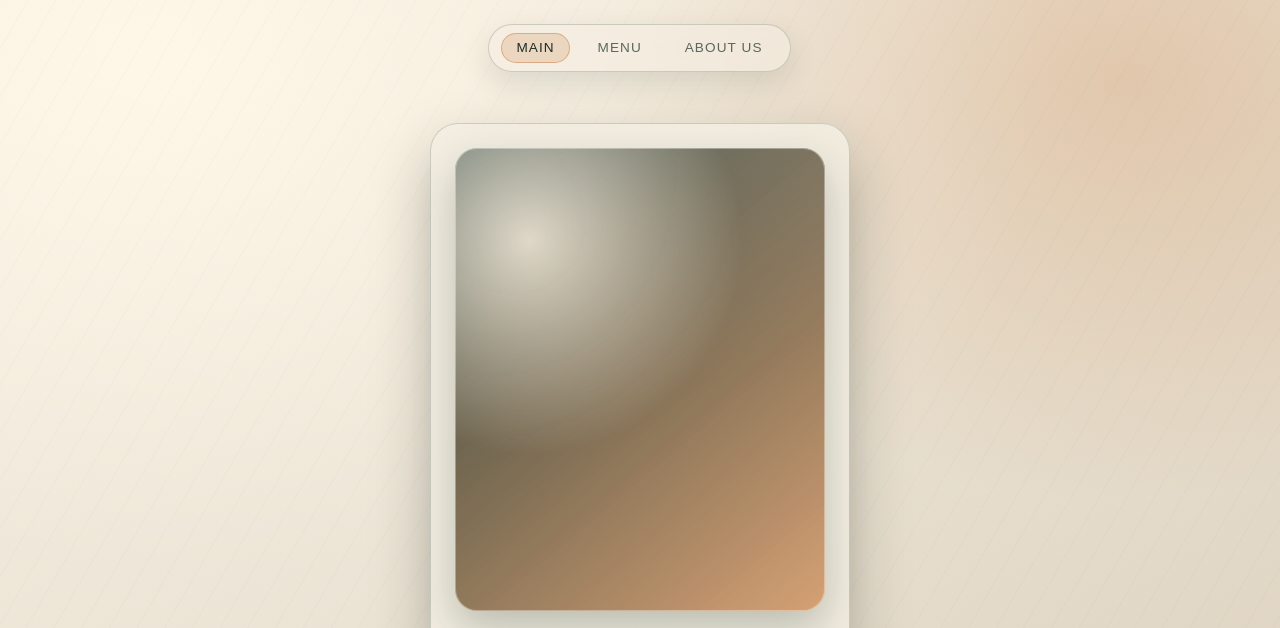
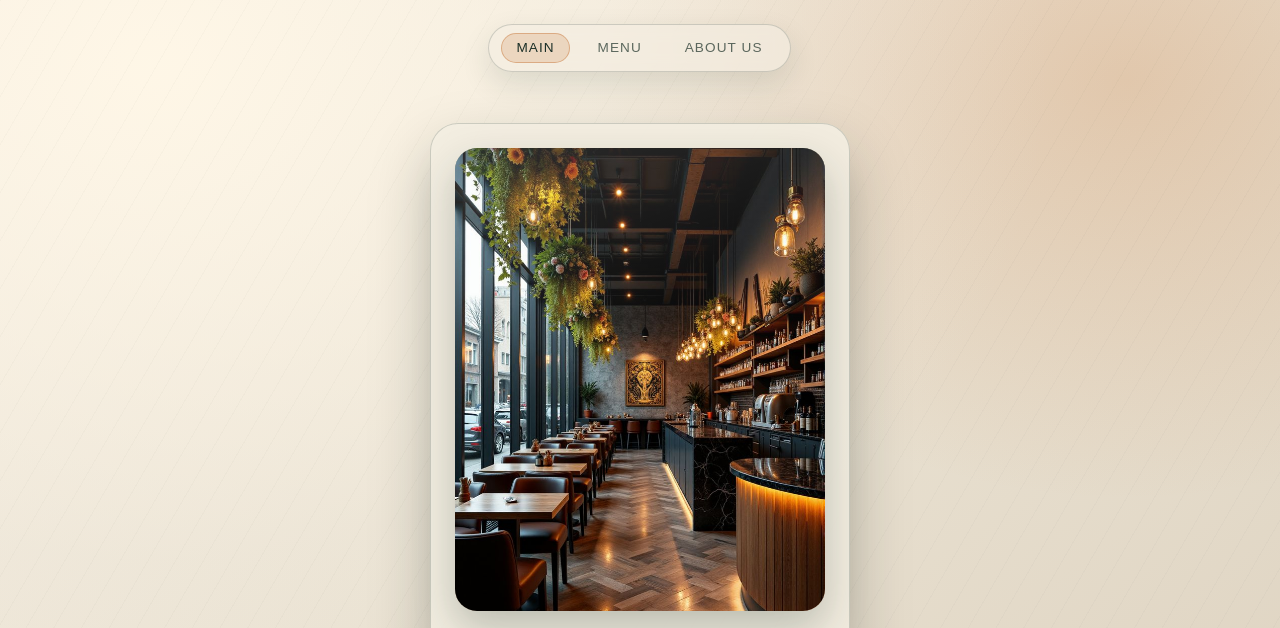
Before and after one commit to igorsvk16/Restaurant-page, a website built with webpack: page src/template.html in a window 1280 px wide. Shown: the top 628 px of the page. Built offline with nearby package versions, Linux system fonts and the light colour scheme.

Commit message:
add photo on main page

```diff
--- a/src/styles.css
+++ b/src/styles.css
@@ -123,6 +123,14 @@ body::before {
   box-shadow: inset 0 0 0 1px rgba(255, 255, 255, 0.35), 0 18px 40px rgba(27, 47, 39, 0.25);
   position: relative;
   overflow: hidden;
+
+}
+
+.hero-img {
+  width: 100%;
+  height: 100%;
+  object-fit: cover;
+  display: block;
 }
 
 .hero-media::after {
--- a/src/template.html
+++ b/src/template.html
@@ -15,7 +15,9 @@
     </header>
     <main id="content" class="hero">
         <figure class="hero-card">
-            <div class="hero-media" role="img" aria-label="Signature dish"></div>
+            <div class="hero-media">
+                <img class="hero-img" src="./assets/restaurant_image.jpeg" alt="Signature dish">
+            </div>
             <figcaption class="hero-caption">
                 <span class="hero-label">Seasonal Kitchen</span>
                 <h1 class="hero-title">Pine &amp; Ember</h1>
```
Also changed, not shown: src/assets/restaurant_image.jpeg (added).
